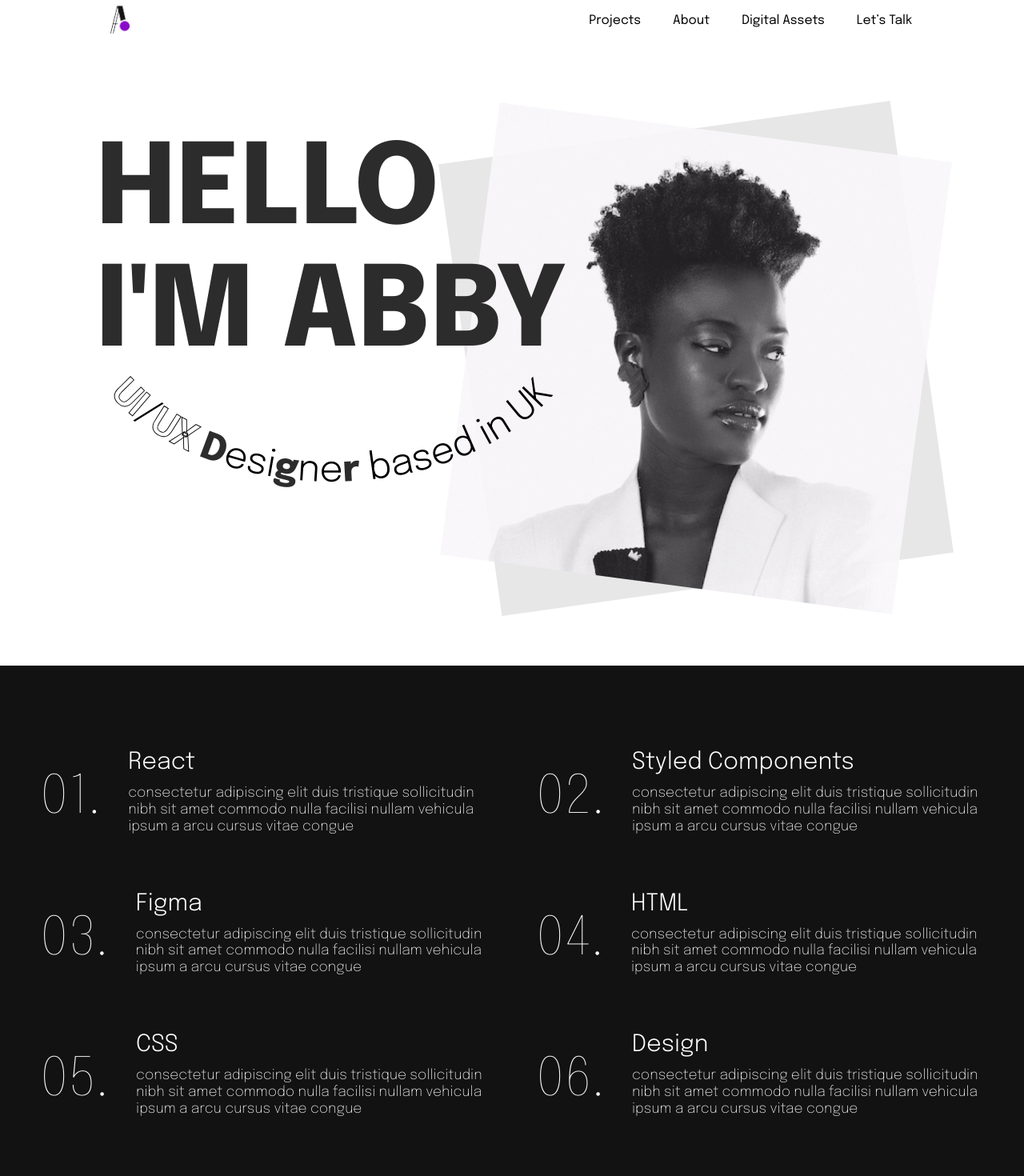
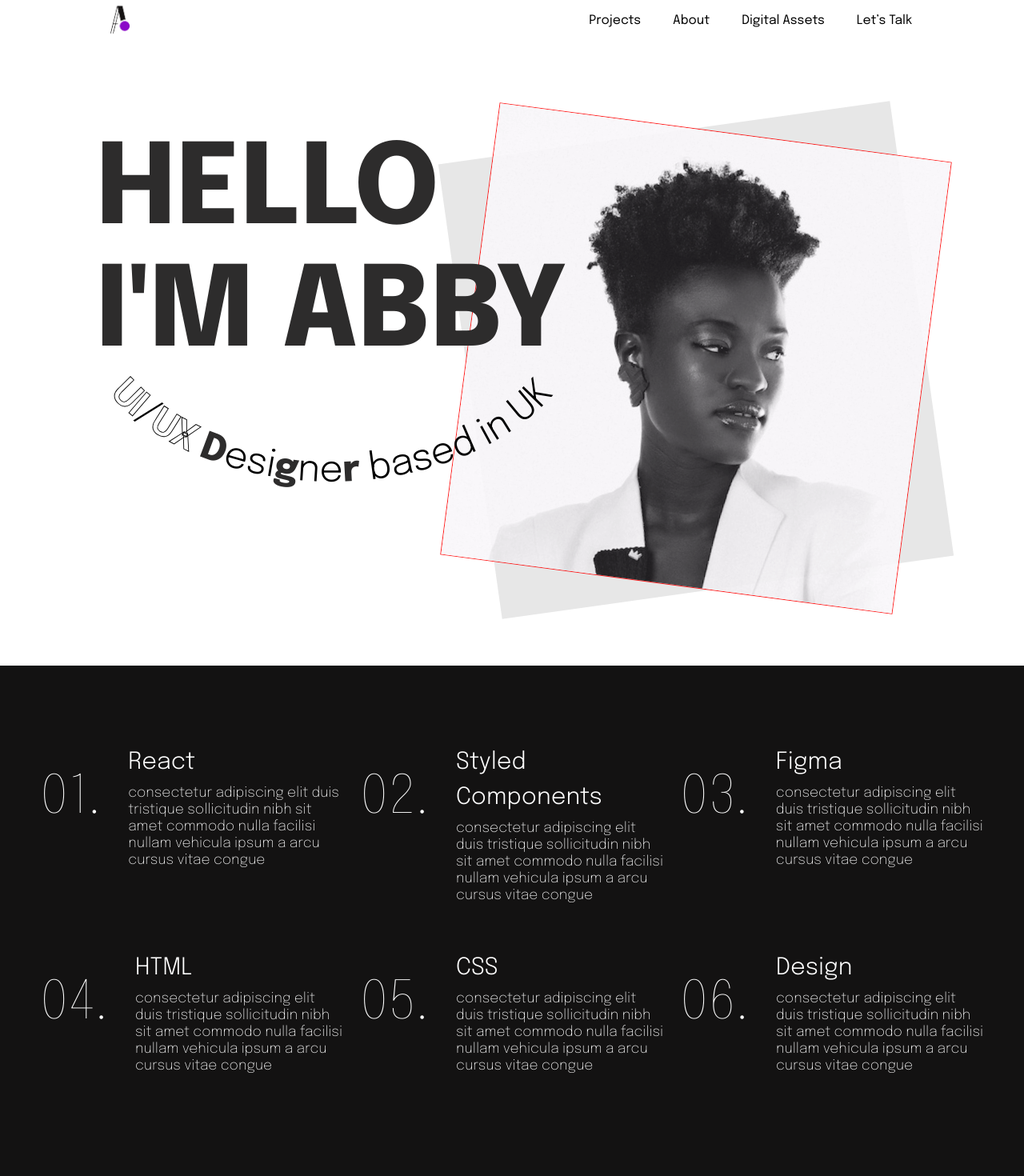
Before and after one commit to maxsotnikov/portfolio, a React (Vite) app: page / in a window 1280 px wide. Shown: the part 20-1490 px from the top of the page at 80% size. Built offline with nearby package versions, Linux system fonts and the light colour scheme.

Commit message:
adaptive 3.2

```diff
--- a/src/layout/sections/main/Main.tsx
+++ b/src/layout/sections/main/Main.tsx
@@ -12,13 +12,16 @@ export const Main = () => {
       <Container>
         <MainWrapper>
           <MainTitle>
-            <h2>Hello<br/> <span>i'm Abby</span> </h2>
+            <h2>Hello<br /> <span>i'm Abby</span></h2>
             <div>
-              <CircularText/>
+              <CircularText />
             </div>
           </MainTitle>
           <PhotoWrapper>
-            <Photo src={MainImg} alt={"main-image"}/>
+            <Photo
+              src={MainImg}
+              alt={"main-image"}
+            />
           </PhotoWrapper>
         </MainWrapper>
       </Container>
@@ -44,9 +47,6 @@ const MainWrapper = styled.div`
 
   @media ${theme.media.desktop1} {
     flex-direction: column;
-    justify-content: center;
-    align-items: center;
-    flex-wrap: wrap;
   }
 
   @media ${theme.media.tablet} {
@@ -59,9 +59,13 @@ const MainTitle = styled.div`
   z-index: 1;
 
   h2 {
-    ${font({weight: 800, color: theme.colors.titleFont, lineHeight: 1.1, Fmax: 150, Fmin: 75})}
-
-    @media ${theme.media.desktop1} {
+    ${font({
+      weight: 800,
+      color: theme.colors.titleFont,
+      lineHeight: 1.1,
+      Fmax: 150,
+      Fmin: 75
+    })} @media ${theme.media.desktop1} {
     text-align: center;
   }
 
@@ -80,6 +84,9 @@ const PhotoWrapper = styled.div`
   left: -125px;
   top: 40px;
   z-index: 0;
+  max-width: 570px;
+  width: 100%;
+  flex-shrink: 0;
 
   @media ${theme.media.desktop1} {
     position: static;
@@ -90,65 +97,38 @@ const PhotoWrapper = styled.div`
     left: 15px;
   }
 
+  @media ${theme.media.tablet} {
+    //max-width: 300px;
+    //max-height: 300px;
+    width: 90%;
+  }
+
   &::before {
     content: "";
-    display: inline-block;
-    width: 570px;
-    height: 570px;
+    //display: inline-block;
+    //width: 570px;
+    //height: 570px;
+    inset: 0;
     background: #e7e7e7;
     transform: rotate(-8deg);
 
     position: absolute;
     z-index: -1;
 
-    @media ${theme.media.tablet} {
-      width: 300px;
-      height: 300px;
-    }
+
   }
 `
 
 const Photo = styled.img`
-  width: 570px;
-  height: 570px;
+  width: 100%;
+  //height: 100%;
   object-fit: cover;
   transform: rotate(7.5deg);
   opacity: 0.9;
-  //border: red solid 1px;
+  border: red solid 1px;
 
-  @media ${theme.media.tablet} {
-    max-width: 300px;
-    max-height: 300px;
-  }
+    // @media ${theme.media.tablet} {
+  //   max-width: 300px;
+  //   max-height: 300px;
+  // }
 `
-
-// const PhotoWrapper = styled.div`
-//   position: relative;
-//   z-index: 0;
-//   max-width: 570px;
-//   min-width: 300px;
-//   width: 100%;
-//   left: -100px;
-//
-//   &::before {
-//     content: "";
-//     position: absolute;
-//     display: inline-block;
-//     width: 100%;
-//     height: 100%;
-//     background: #e7e7e7;
-//     transform: rotate(-8deg);
-//     z-index: -1;
-//     inset: 0;
-//   }
-// `
-//
-// const Photo = styled.img`
-//   //width: 100%;
-//   width: 570px;
-//   object-fit: cover;
-//   transform: rotate(10deg);
-//   opacity: 0.9;
-//
-//   border: red solid 1px;
-// `
--- a/src/layout/sections/skills/Skills.tsx
+++ b/src/layout/sections/skills/Skills.tsx
@@ -1,12 +1,11 @@
 import styled from "styled-components";
-import {FlexWrapper} from "../../../components/FlexWrapper.ts";
 import {Skill} from "./skill/Skill.tsx";
 import {theme} from "../../../styles/Theme.ts";
 
 export const Skills = () => {
   return (
     <StyledSkills>
-      <FlexWrapper  gap={'60px'} wrap={'wrap'}  >
+      <SkillWrapper   >
         <Skill number={'01.'}
                title={'React'}
                text={'consectetur adipiscing elit duis tristique sollicitudin nibh sit amet commodo nulla facilisi nullam vehicula ipsum a arcu cursus vitae congue'}
@@ -31,7 +30,7 @@ export const Skills = () => {
                title={'Design'}
                text={'consectetur adipiscing elit duis tristique sollicitudin nibh sit amet commodo nulla facilisi nullam vehicula ipsum a arcu cursus vitae congue'}
         />
-      </FlexWrapper>
+      </SkillWrapper>
      </StyledSkills>
   );
 };
@@ -39,12 +38,25 @@ export const Skills = () => {
 const StyledSkills = styled.section`
   padding: 100px 50px 145px 50px;
 
-  @media ${theme.media.mobile} {
+  @media ${theme.media.tablet} {
     padding: 40px 15px;
+  }
+`
 
-    & > ${FlexWrapper} {
-      gap: 40px;
-    }
+const SkillWrapper = styled.div`
+  max-width: 2200px;
+  margin: 0 auto;
+  display: grid;
+  grid-template-columns: repeat(3, 1fr);
+  row-gap: 60px;
+  column-gap: 20px;
+
+  @media ${theme.media.desktop2} {
+    grid-template-columns: repeat(2, 1fr);
   }
 
+  @media ${theme.media.tablet} {
+    grid-template-columns: repeat(1, 1fr);
+    row-gap: 40px;
+  }
 `
--- a/src/layout/sections/skills/skill/Skill.tsx
+++ b/src/layout/sections/skills/skill/Skill.tsx
@@ -26,8 +26,6 @@ export const Skill = (props: SkillProps) => {
 };
 
 const StyledSkill = styled.div`
-  width: 430px;
-  flex-grow: 1;
 
   & > ${FlexWrapper} {
     @media ${theme.media.mobile} {
@@ -37,26 +35,19 @@ const StyledSkill = styled.div`
 `
 
 const NumberWrapper = styled.div`
-  //width: 90px;
-  flex-shrink: 1;
 
-  // @media ${theme.media.desktop3} {
-  //   width: 90px;
-  // }
-
-  // @media ${theme.media.mobile} {
-  //   width: 58px;
-  // }
-
-  // @media ${theme.media.desktop1} {
-  //   max-width: 90px;
-  // }
 `
 
 const SkillNumber = styled.span`
   display: block;
   margin-top: 17px;
   ${font({weight: 100, color: theme.colors.evenFont, Fmax: 70, Fmin: 45})}
+  max-width: 90px;
+
+  @media ${theme.media.desktop3} {
+    min-width: 90px;
+    max-width: none;
+  }
 `
 
 const SkillTitle = styled.h3`
--- a/src/styles/Theme.ts
+++ b/src/styles/Theme.ts
@@ -15,6 +15,6 @@ export const theme = {
     mobile2: "screen and (max-width: 405px)",
     desktop1: "screen and (max-width: 1037px)",
     desktop2: "screen and (max-width: 1018px)",
-    desktop3: "screen and (max-width: 1600px)",
+    desktop3: "screen and (min-width: 1440px)",
   }
 }
```
